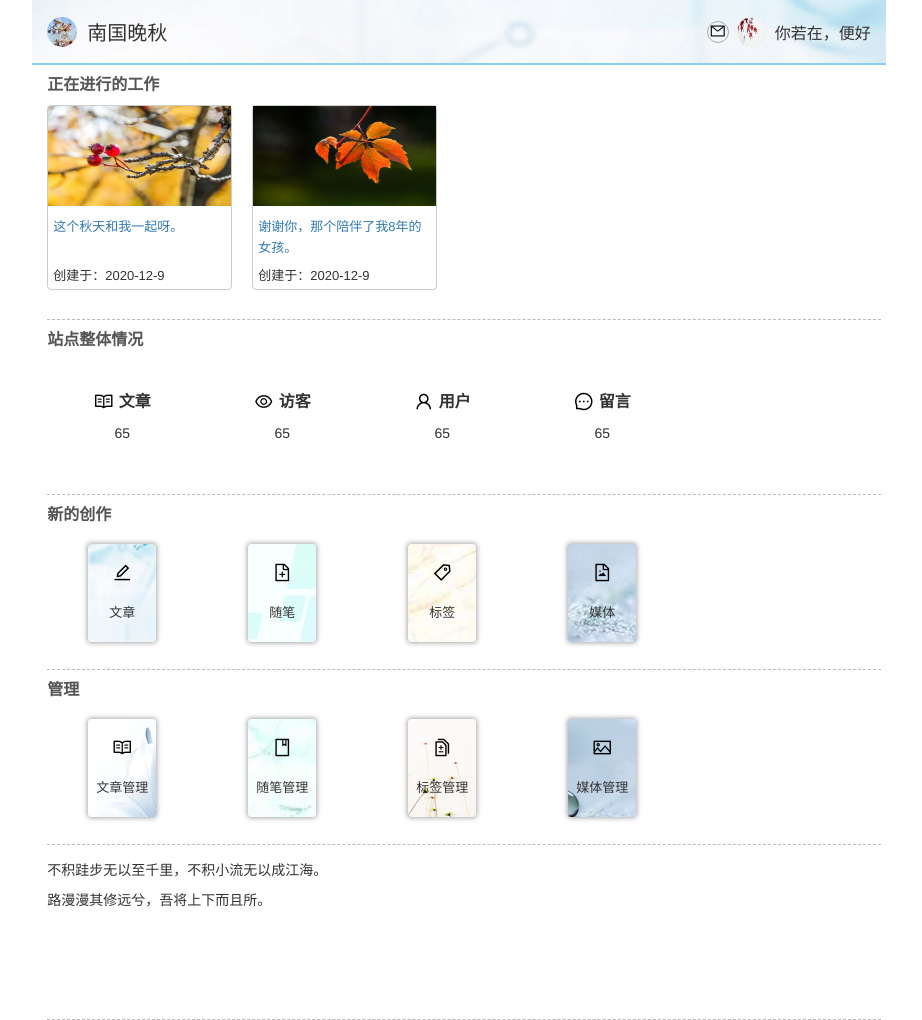
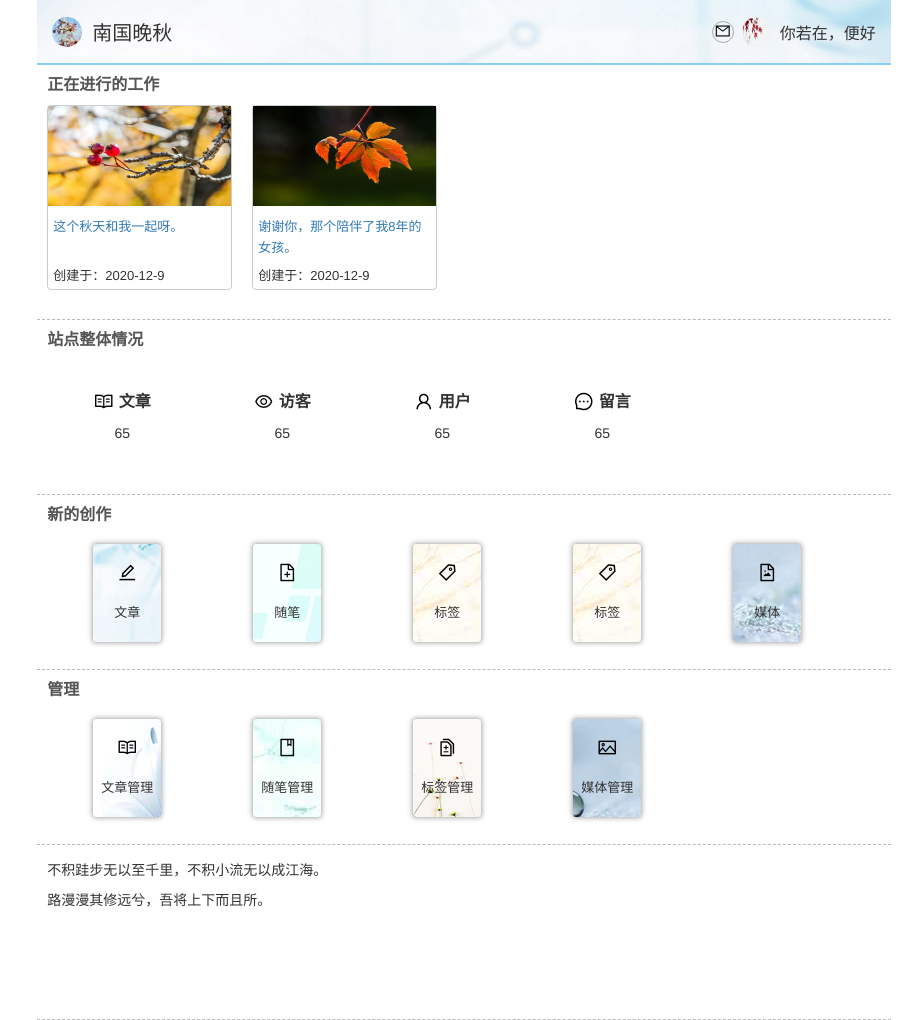
Before and after one commit to fanchaojian/fanblog_static_after, a plain HTML site: page index.html in a window 1280 px wide. Shown: the whole page, without its empty margins (176-1098 px from the left). Drawn offline with Linux system fonts and the light colour scheme.

Commit message:
content succept scroll

```diff
--- a/index.html
+++ b/index.html
@@ -37,9 +37,9 @@
 
   <body>
 
-	<div class="container-fluid" style="position:relative;">
+	<div class="container-fluid" style="height:100%; padding-left:0; padding-right:0;">
 		<div class="col-md-2"></div>
-		<div class="col-xs-12 col-md-8" >
+		<div class="col-xs-12 col-md-8" style="height:100%; padding-left:0; padding-right:0;">
 			<!--头部-->
 			<div id="header" class="content_center" style="">
 				<div class="col-xs-6 content_center" style="-webkit-box-pack:start;-moz-box-pack:start; box-pack:start;">
@@ -118,8 +118,12 @@
 				</div>
 			</div>
 
-			<div class="row" onclick="hideExtra()">
-				<div class=" function_group_wrapper" style="height:255px; margin-top:65px;">
+			<div style="width:100%; height:100%; padding-top:65px; overflow-x:hidden;">
+				<div style="width:100%; height:100%; box-sizing:content-box; padding-right:25px; overflow-y:scroll;">
+
+
+					<div class="" onclick="hideExtra()" style="">
+						<div class=" function_group_wrapper" style="height:255px;">
 							<div style="height:40px;">
 								<span class="function_group_title">正在进行的工作</span>
 							</div>
@@ -265,6 +269,18 @@
 											</div>
 										</div>
 									</div>
+									<div class="op_box" style="width:160px; height:125px;">
+										<div class="content_center full_box">
+											<div class="op_item" style="background-image: url('./imgs/item/item3.jpg');">
+												<div class="content_center" style="height:50%; width:100%;">
+													<span class="iconfont icon-tag" style="font-size:20px;"></span>
+												</div>
+												<div class="content_center" style="height:50%; width:100%;">
+													<span style="font-size:13px;">标签</span>
+												</div>
+											</div>
+										</div>
+									</div>
 
 									<div class="op_box" style="width:160px; height:125px;">
 										<div class="content_center full_box">
@@ -357,6 +373,10 @@
 						</div>
 					</div>
 				</div>
+			</div>
+
+
+		</div>
 
 
 		<div class="col-md-2"></div>
@@ -387,13 +407,7 @@
 	}
 
 	#header {
-		height:65px;
-		width: inherit;
-		position:fixed ;
-		top:0 ;
-		background-image:url('./imgs/header_after.jpg');
-		margin-left:-30px;
-		border-bottom:2px solid #87CEFA
+		position:fixed; top:0; height:65px; width:inherit; top:0; border-bottom:2px solid #87CEFA; background-image:url('./imgs/header_after.jpg')
 	}
 
 	#extra{
@@ -404,7 +418,6 @@
 		background-color:#ffffff;
 		border-bottom:1px solid #fff;
 		z-index:200;
-		margin-left:-30px;
 	}
 
 	.extra_item {
@@ -454,13 +467,12 @@
 	.function_group_wrapper {
 		border-bottom:1px dashed #bbb ;
 		overflow-y: hidden;
-		height:150px
-
+		height:150px;
+		padding-left:10px;
+		padding-right:10px;
 	}
 
 	.function_group {
-		height:100%;
-		width:100%;
 		overflow-x:scroll ;
 		overflow-y: hidden;
 		padding-bottom:25px;
@@ -524,7 +536,8 @@
 		height:100px;
 		padding-top:10px;
 		padding-bottom:10px;
-		margin-right:10px;
+		margin-left:5px;
+		margin-right:5px;
 		border:1px solid #ccc;
 		border-radius:4px;
 		box-shadow:0 0 5px 0 #aaa;
```
Also changed, not shown: loginInfo.html (+20 -5 lines), siteInfo.html (+12 -9 lines), tagManager.html (+2 -19 lines). Lines whose indentation alone changed are shown as unchanged.
